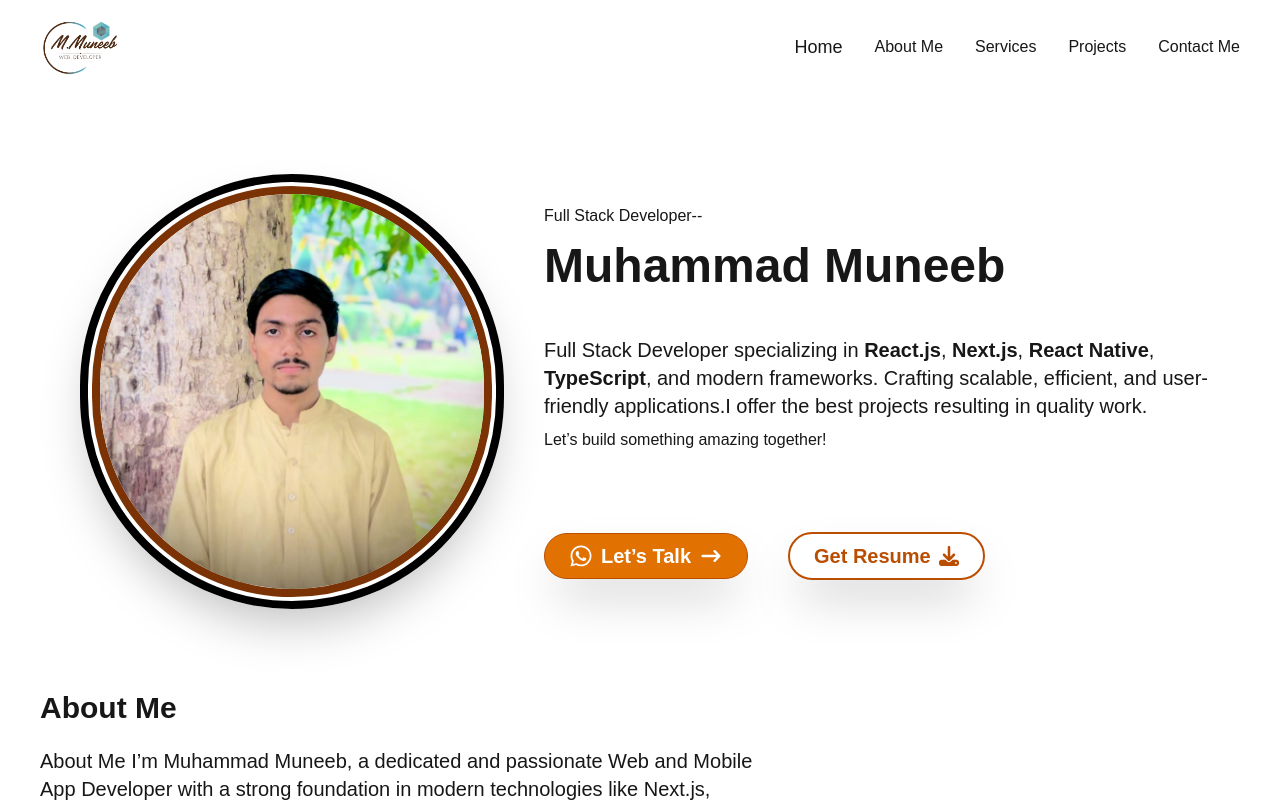
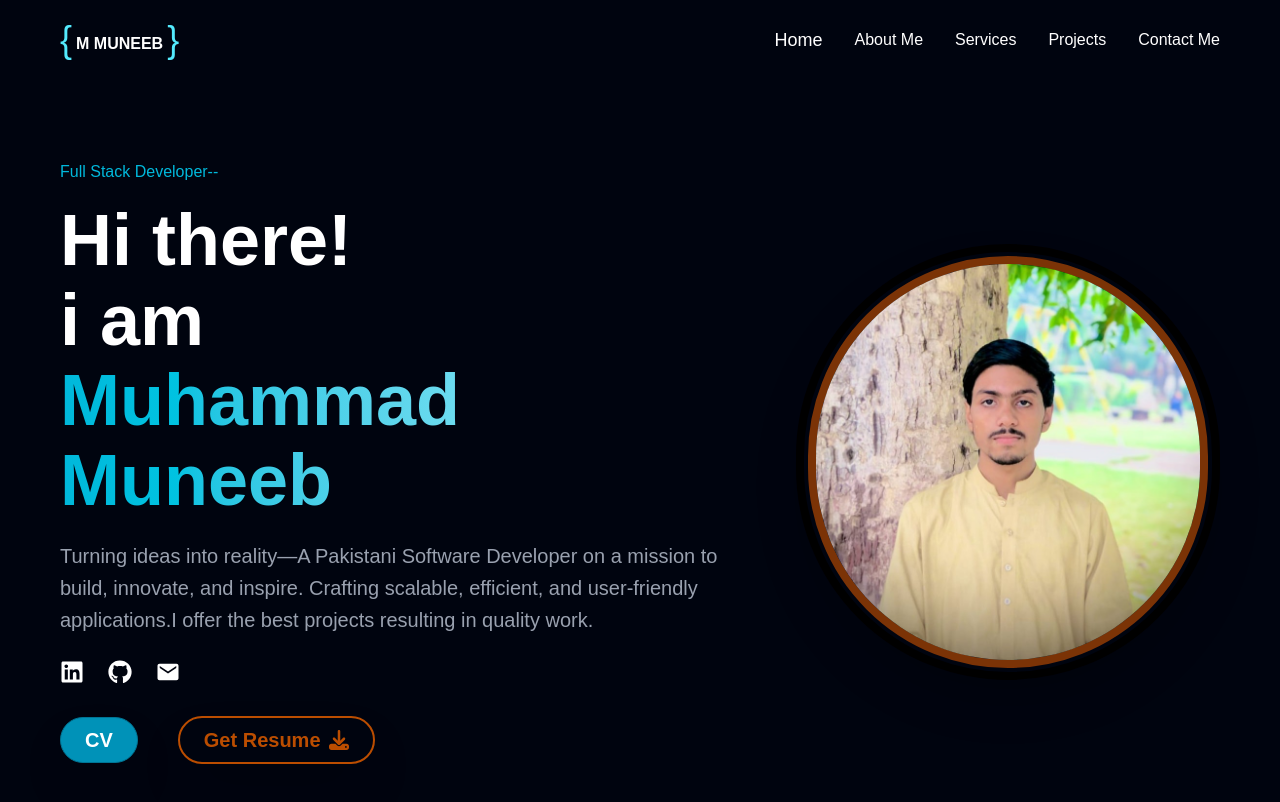
Before and after one commit to muhammadmuneeb1800/Personal-Portfolio, a Next.js app: page / in a window 1280 px wide. Shown: the top 802 px of the page. Built offline with nearby package versions, Linux system fonts and the light colour scheme.

Commit message:
change the layout colors and design syles

```diff
--- a/src/app/home/page.tsx
+++ b/src/app/home/page.tsx
@@ -5,15 +5,65 @@ import img from "../../../public/images/m.jpg";
 import { FaDownload, FaWhatsapp } from "react-icons/fa6";
 import { HiArrowNarrowRight } from "react-icons/hi";
 import Link from "next/link";
+import { LINKS_ICONS } from "@/constants/constants";
 
 export default function Home() {
   const number = "923251191492";
   const message = "Hello! I found your profile interesting. Can we connect?";
   const encodedMessage = encodeURIComponent(message);
   return (
-    <div className="px-5 md:px-10">
+    <div className="px-5 md:px-15 bg-[#00040f]">
       <Navbar />
       <section className="mt-20 w-full flex justify-center gap-10 items-center">
+        <div className="w-[60%]">
+          <p className="text-cyan-500">Full Stack Developer--</p>
+          <div>
+            <h1 className="text-3xl text-white mt-2 md:text-4xl lg:text-7xl leading-24 font-bold">
+              Hi there!
+            </h1>
+            <h1 className="text-3xl text-white md:text-4xl leading-20 -mt-2 lg:text-7xl font-bold">
+              i am
+            </h1>
+            <h1 className="text-3xl bg-gradient-to-r from-cyan-500 to-cyan-200 bg-clip-text text-transparent md:text-4xl leading-20 lg:text-7xl font-bold">
+              Muhammad Muneeb
+            </h1>
+          </div>
+          <p className="text-lg mt-5 leading-8 text-gray-400 md:text-xl font-light">
+            Turning ideas into reality—A Pakistani Software Developer on a
+            mission to build, innovate, and inspire. Crafting scalable,
+            efficient, and user-friendly applications.I offer the best projects
+            resulting in quality work.
+          </p>
+          <div className="flex items-center gap-6 mt-6">
+            {LINKS_ICONS.map(({ key, href, Icon }) => (
+              <Link
+                key={key}
+                href={href}
+                target="_Blank"
+                className="text-white text-2xl hover:scale-125 hover:text-cyan-300 duration-700 transition-all"
+              >
+                {<Icon />}
+              </Link>
+            ))}
+          </div>
+          <div className="flex items-center mt-8 gap-10">
+            <Link
+              href={`https://wa.me/${number}?text=${encodedMessage}`}
+              target="_Blank"
+              className="group flex shadow-2xl hover:scale-105 items-center gap-2 border bg-cyan-600 border-cyan-700 text-xl font-semibold px-6 py-2 rounded-3xl text-white cursor-pointer transition-all duration-700"
+            >
+              <p>CV</p>
+            </Link>
+            <Link
+              href="/path-to-resume.pdf"
+              download
+              className="group flex items-center shadow-2xl gap-2 border-2 border-amber-700 hover:border-amber-900 text-xl font-semibold px-6 py-2 rounded-3xl text-amber-700 cursor-pointer transition-all duration-500 hover:scale-105"
+            >
+              <span>Get Resume</span>
+              <FaDownload className="text-[20px] group-hover:animate-bounce" />
+            </Link>
+          </div>
+        </div>
         <div className="w-[40%] flex justify-end">
           <div className="p-1 shadow-2xl border-8 border-black rounded-full">
             <Image
@@ -23,41 +73,6 @@ export default function Home() {
               height={400}
               className="rounded-full border-8 border-amber-900"
             />
-          </div>
-        </div>
-        <div className="w-[60%]">
-          <p>Full Stack Developer--</p>
-          <h1 className="text-3xl mt-2 md:text-4xl lg:text-5xl font-extrabold leading-tight">
-            Muhammad Muneeb
-          </h1>
-          <p className="text-lg mt-10 md:text-xl font-light">
-            Full Stack Developer specializing in{" "}
-            <strong className="font-bold">React.js</strong>,{"   "}
-            <strong className="font-bold">Next.js</strong>,{"  "}
-            <strong className="font-bold">React Native</strong>,{"  "}
-            <strong className="font-bold">TypeScript</strong>, and modern
-            frameworks. Crafting scalable, efficient, and user-friendly
-            applications.I offer the best projects resulting in quality work.
-          </p>
-          <p className="mt-2">Let&rsquo;s build something amazing together!</p>
-          <div className="flex items-center mt-20 gap-10">
-            <Link
-              href={`https://wa.me/${number}?text=${encodedMessage}`}
-              target="_Blank"
-              className="group flex shadow-2xl hover:scale-105 items-center gap-2 border bg-amber-600 border-amber-700 hover:bg-amber-900 text-xl font-semibold px-6 py-2 rounded-3xl text-white cursor-pointer transition-all duration-700"
-            >
-              <FaWhatsapp className="text-2xl" />
-              <p>Let&rsquo;s Talk</p>
-              <HiArrowNarrowRight className="text-2xl group-hover:translate-x-2 transition-transform duration-500" />
-            </Link>
-            <Link
-              href="/path-to-resume.pdf" // Replace with the actual path to your resume
-              download
-              className="group flex items-center shadow-2xl gap-2 border-2 border-amber-700 hover:border-amber-900 text-xl font-semibold px-6 py-2 rounded-3xl text-amber-700 cursor-pointer transition-all duration-500 hover:scale-105"
-            >
-              <span>Get Resume</span>
-              <FaDownload className="text-[20px] group-hover:animate-bounce" />
-            </Link>
           </div>
         </div>
       </section>
--- a/src/components/navbar/Navbar.tsx
+++ b/src/components/navbar/Navbar.tsx
@@ -1,43 +1,43 @@
-import Image from "next/image";
 import React from "react";
-import img from "../../../public/images/logo-removebg-preview.png";
 import Link from "next/link";
 
 export default function Navbar() {
   return (
     <nav>
-      <div className="flex justify-between items-center py-4">
-        <div>
-          <Image src={img} alt="Logo" width={80} height={80} />
+      <div className="flex justify-between items-center py-5">
+        <div className="flex items-center gap-1 select-none">
+          <p className="text-cyan-300 text-4xl">{"{"}</p>
+          <p className="text-white mt-2 font-bold">{"M MUNEEB"}</p>
+          <p className="text-cyan-300 text-4xl">{"}"}</p>
         </div>
         <div className="flex justify-center items-center gap-8">
           <Link
             href="#"
-            className="font-medium text-lg transition-all duration-500 ease-in-out group"
+            className="font-medium text-white hover:text-cyan-500 text-lg transition-all duration-500 ease-in-out group"
           >
             Home
           </Link>
           <Link
             href="#"
-            className="hover:text-yellow-400 transition duration-300"
+            className=" text-white hover:text-cyan-500 transition duration-300"
           >
             About Me
           </Link>
           <Link
             href="#"
-            className="hover:text-yellow-400 transition duration-300"
+            className=" text-white hover:text-cyan-500 transition duration-300"
           >
             Services
           </Link>
           <Link
             href="#"
-            className="hover:text-yellow-400 transition duration-300"
+            className=" text-white hover:text-cyan-500 transition duration-300"
           >
             Projects
           </Link>
           <Link
             href="#"
-            className="hover:text-yellow-400 transition duration-300"
+            className=" text-white hover:text-cyan-500 transition duration-300"
           >
             Contact Me
           </Link>
--- /dev/null
+++ b/src/constants/constants.ts
@@ -0,0 +1,9 @@
+import { FaLinkedin } from "react-icons/fa";
+import { FaGithub } from "react-icons/fa";
+import { IoMdMail } from "react-icons/io";
+
+export const LINKS_ICONS = [
+  { key: 1, href: "https://www.linkedin.com/in/muhammadmuneeb1800", Icon: FaLinkedin },
+  { key: 2,href: "https://github.com/muhammadmuneeb1800", Icon: FaGithub },
+  { key:3,href: "mailto:muhammadmuneeb1800@gmail.com", Icon: IoMdMail },
+];
```
